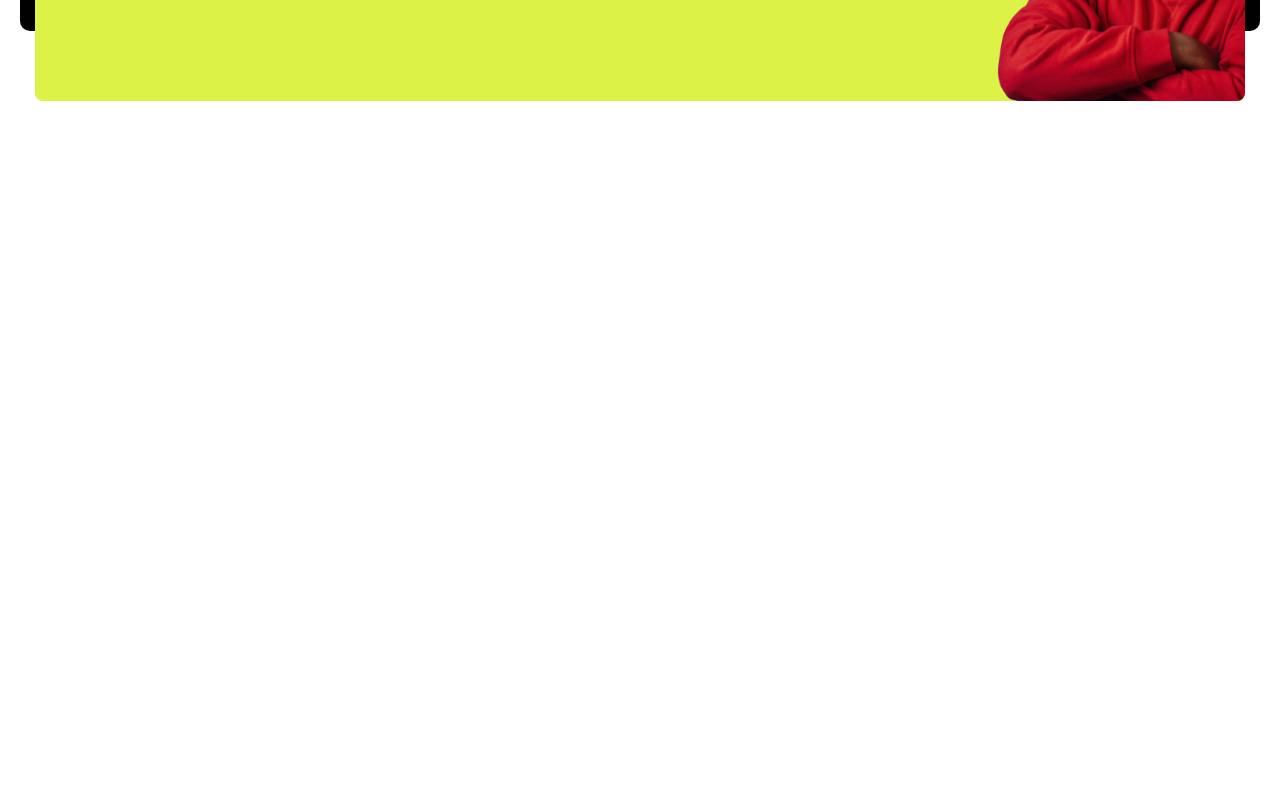
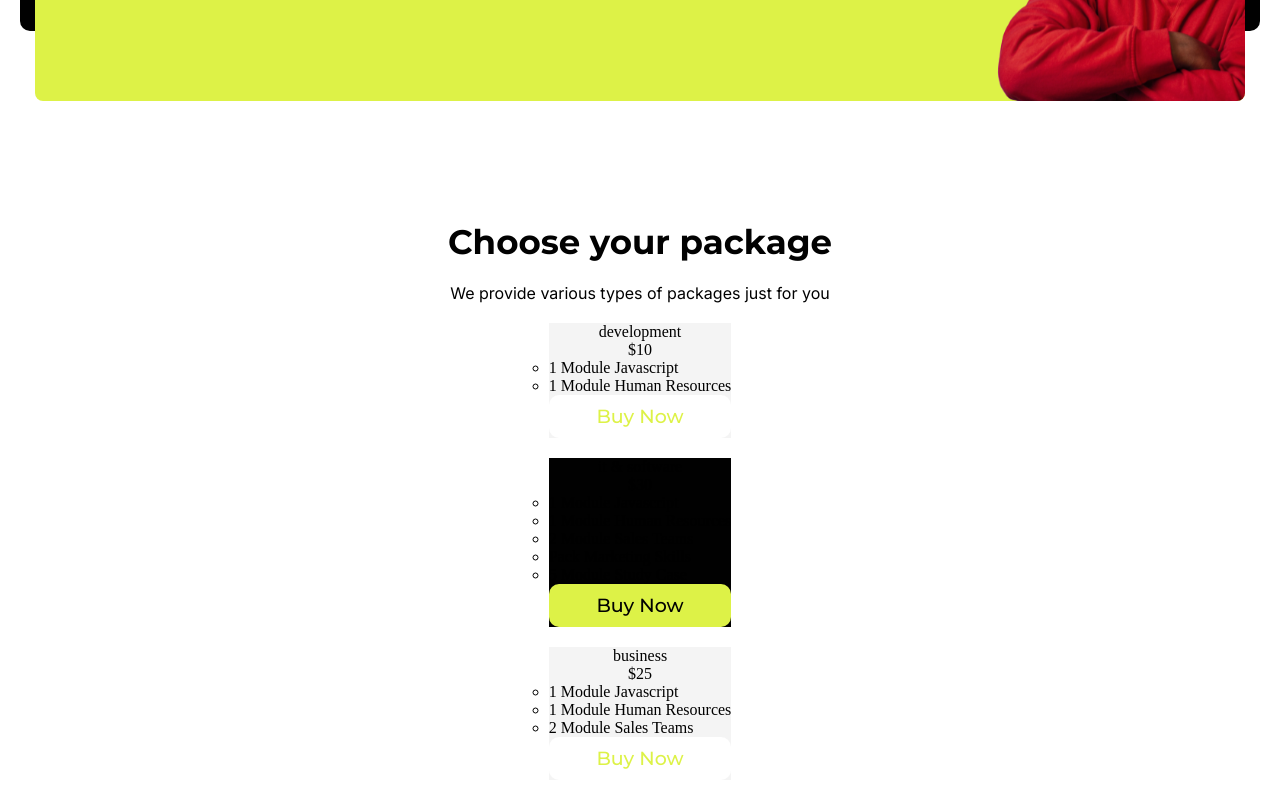
Before and after one commit to PedroRibeir0/coding, a React (Vite) app: page / in a window 1280 px wide. Shown: the part 3545-4345 px from the top of the page. Before the commit the page ends 3746 px from the top, so only its background shows below. Built offline with nearby package versions, Linux system fonts and the light colour scheme.

Commit message:
packages-10

```diff
--- /dev/null
+++ b/src/components/BuyButton.jsx
@@ -0,0 +1,6 @@
+
+export default function BuyButton({color=1}) {
+  return (
+    <button className={`buy-button color-${color}`}>buy now</button>
+  )
+}
--- /dev/null
+++ b/src/css/index/_packages.scss
@@ -0,0 +1,42 @@
+.packages{
+    padding: 20px;
+    display: flex;
+    flex-direction: column;
+    gap: 20px;
+    align-items: center;
+    justify-content: center;
+
+    h3{
+        @include font(34px, 700, $black, $montserrat);
+        text-align: center;
+    }
+
+    p{
+        @include font(16px, 400, $black, $inter);
+        text-align: center;
+        width: 80%;
+    }
+
+    .packages-list{
+        display: flex;
+        flex-direction: column;
+        justify-content: center;
+        align-items: center;
+        gap: 20px;
+        list-style: none;
+
+        .package-container{
+            display: flex;
+            flex-direction: column;
+            justify-content: center;
+            align-items: center;
+            background-color: $gray;
+
+            &:nth-child(2){
+                background-color: $black;
+            }
+        }
+
+
+    }
+}
--- a/src/css/index/index.css
+++ b/src/css/index/index.css
@@ -504,6 +504,48 @@ header.shadow {
   right: 0;
 }
 
+.packages {
+  padding: 20px;
+  display: flex;
+  flex-direction: column;
+  gap: 20px;
+  align-items: center;
+  justify-content: center;
+}
+.packages h3 {
+  font-size: 34px;
+  font-weight: 700;
+  color: #010101;
+  font-family: "Montserrat", sans-serif;
+  text-align: center;
+}
+.packages p {
+  font-size: 16px;
+  font-weight: 400;
+  color: #010101;
+  font-family: "Inter", sans-serif;
+  text-align: center;
+  width: 80%;
+}
+.packages .packages-list {
+  display: flex;
+  flex-direction: column;
+  justify-content: center;
+  align-items: center;
+  gap: 20px;
+  list-style: none;
+}
+.packages .packages-list .package-container {
+  display: flex;
+  flex-direction: column;
+  justify-content: center;
+  align-items: center;
+  background-color: #F4F4F4;
+}
+.packages .packages-list .package-container:nth-child(2) {
+  background-color: #010101;
+}
+
 .brands {
   background-color: #ffffff;
   width: 100%;
@@ -538,4 +580,26 @@ header.shadow {
 }
 .main-button:active {
   transform: scale(0.985);
+}
+
+.buy-button {
+  width: 100%;
+  text-transform: capitalize;
+  border-radius: 10px;
+  outline: none;
+  border: none;
+  padding: 10px 0px;
+  font-size: 19px;
+  font-weight: 500;
+  color: #DDF247;
+  font-family: "Montserrat", sans-serif;
+}
+
+.buy-button.color-1 {
+  background-color: #ffffff;
+}
+
+.buy-button.color-2 {
+  background-color: #DDF247;
+  color: #010101;
 }/*# sourceMappingURL=index.css.map */
--- a/src/css/index/index.scss
+++ b/src/css/index/index.scss
@@ -36,7 +36,7 @@ $red: #FF4F4F;
   font-family: $family
 }
 
-@import 'logo', 'header', 'improve', 'features', 'web-pages', 'get-up';
+@import 'logo', 'header', 'improve', 'features', 'web-pages', 'get-up', 'packages';
 
 .brands{
   background-color: $white;
@@ -73,3 +73,22 @@ $red: #FF4F4F;
     transform: scale(0.985);
   }
 }
+
+.buy-button{
+  width: 100%;
+  text-transform: capitalize;
+  border-radius: 10px;
+  outline: none;
+  border: none;
+  padding: 10px 0px;
+  @include font(19px, 500, $yellow, $montserrat)
+}
+
+.buy-button.color-1{
+  background-color: $white;
+}
+
+.buy-button.color-2{
+  background-color: $yellow;
+  color: $black;
+}
--- a/src/pages/home/Index.jsx
+++ b/src/pages/home/Index.jsx
@@ -3,6 +3,7 @@ import Header from '../../components/Header'
 import Features from './Features'
 import GetUp from './GetUp'
 import Improve from './Improve'
+import Packages from './Packages'
 import WebPages from './WebPages'
 
 
@@ -19,6 +20,7 @@ export default function Index() {
         <Features/>
         <WebPages/>
         <GetUp/>
+        <Packages/>
     </div>
   )
 }
--- /dev/null
+++ b/src/pages/home/Packages.jsx
@@ -0,0 +1,63 @@
+import BuyButton from "../../components/BuyButton"
+
+export default function Packages() {
+
+    const packagesInfo = [
+        {
+            name: 'development',
+            price: 10,
+            benefits: [
+                '1 Module Javascript',
+                '1 Module Human Resources'
+            ]
+        },
+        {
+            name: 'it & software',
+            price: 30,
+            benefits: [
+                '1 Module Javascript',
+                '1 Module Human Resources',
+                '2 Module Sales Teams',
+                'Pack Marketing Skills',
+                '5 Module Study Case'
+            ]
+        },
+        {
+            name: 'business',
+            price: 25,
+            benefits: [
+                '1 Module Javascript',
+                '1 Module Human Resources',
+                '2 Module Sales Teams',
+            ]
+        },
+    ]
+
+    return (
+    <section className="packages">
+        <h3>Choose your package</h3>
+        <p>
+        We provide various types of packages just for you
+        </p>
+        <ul className="packages-list">
+            {packagesInfo.map((item, index)=>{
+                return(
+                    <li key={index} className="package-container">
+                        <span className="package-name">{item.name}</span>
+                        <span className="package-price">
+                            <span className="dollar">$</span>
+                            <span className="price">{item. price}</span>
+                        </span>
+                        <ul className="packages-benefits">
+                            {item.benefits.map(benefit=>{
+                                return <li className="benefit">{benefit}</li>
+                            })}
+                        </ul>
+                        <BuyButton color={index == 1 ? 2 : 1}/>
+                    </li>
+                )
+            })}
+        </ul>
+    </section>
+  )
+}
```
Also changed, not shown: 1 other file (tests, documents, lock files or other folders).
